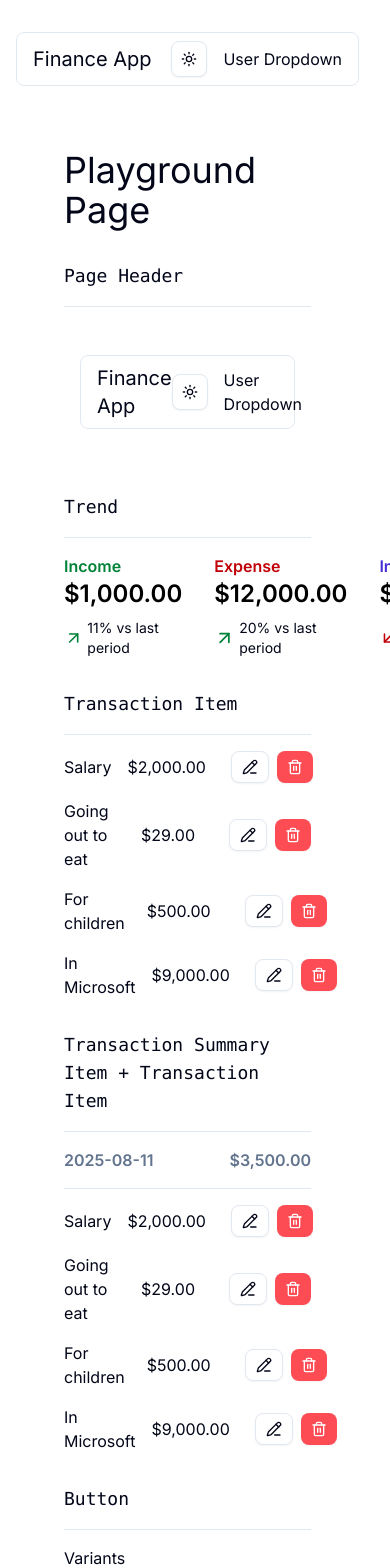
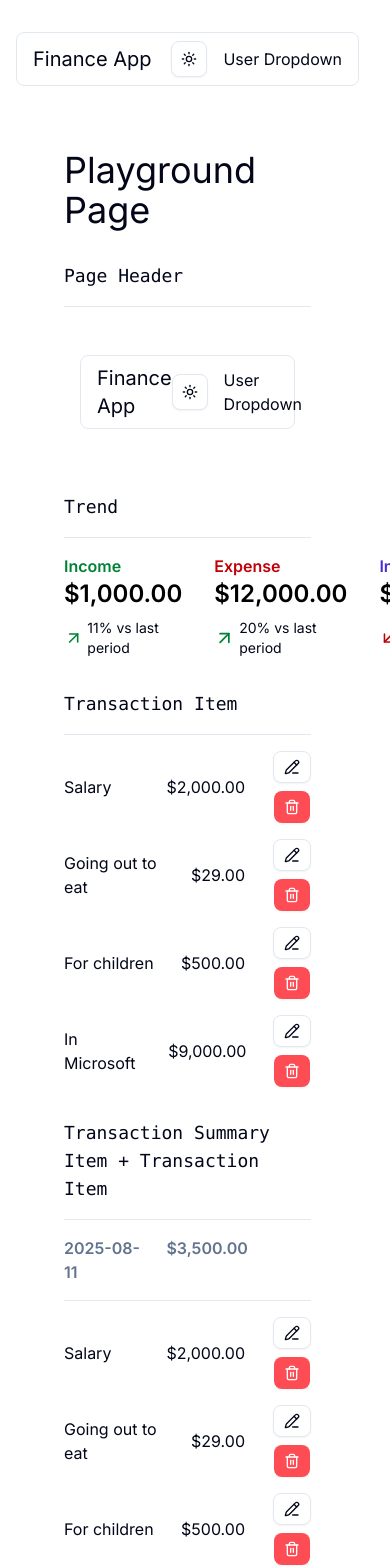
Before and after one commit to rohxn-rai/finance-app-nextjs, a Next.js app: page /playground in a window 390 px wide. Shown: the top 1568 px of the page. Built offline with nearby package versions, Linux system fonts and the light colour scheme.

Commit message:
added xs breadpoint to components

```diff
--- a/components/transaction/transaction-item.tsx
+++ b/components/transaction/transaction-item.tsx
@@ -57,7 +57,7 @@ const TransactionItem = ({
       <div className="flex flex-row gap-2 items-center grow">
         <IconComponent
           size={20}
-          className={`${colors} mr-2 min-h-5 min-w-5 hidden md:flex`}
+          className={`${colors} mr-2 min-h-5 min-w-5 hidden xs:flex`}
         />
         <span>{description}</span>
       </div>
@@ -68,14 +68,20 @@ const TransactionItem = ({
 
       <div className="min-w-[70px] text-right">{formattedAmount}</div>
 
-      <div className="min-w-[100px] flex justify-end">
-        <div className="flex flex-row gap-2 items-center">
+      <div className="min-w-[50px] xs:min-w-[100px] flex justify-end">
+        <div className="flex flex-col xs:flex-row gap-2 items-center">
           <Link href={`/dashboard/transaction/${id}/edit`}>
             <Button variant="outline" size="sm">
               <PencilLine />
             </Button>
           </Link>
-          <TransactionItemActionButton id={id} onRemove={onRemove(id)} />
+          <TransactionItemActionButton
+            id={id}
+            type={type}
+            description={description}
+            amount={amount}
+            onRemove={onRemove(id)}
+          />
         </div>
       </div>
     </li>
--- a/components/transaction/transaction-summary-item.tsx
+++ b/components/transaction/transaction-summary-item.tsx
@@ -23,7 +23,7 @@ const TransactionSummaryItem = ({
         {formattedAmount}
       </div>
 
-      <div className="hidden xs:flex min-w-[100px]"></div>
+      <div className="min-w-[50px] xs:min-w-[100px] "></div>
     </div>
   );
 };
```
